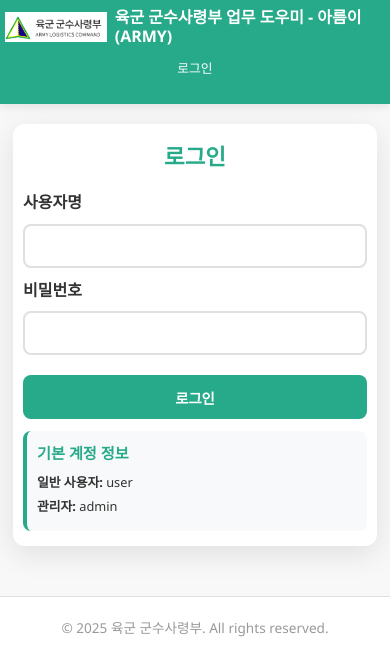
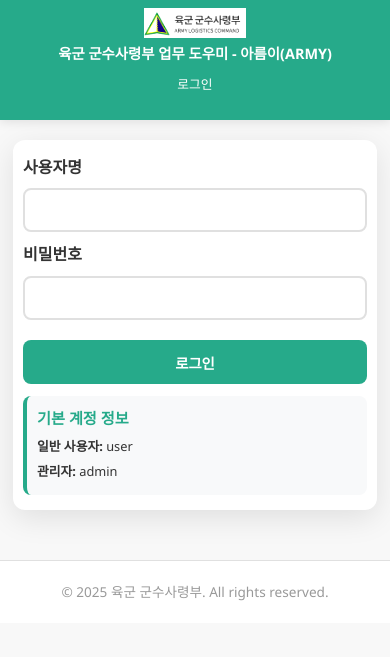
Before and after one commit to leeseungwon1/chatbot, a Flask app: page /login in a window 390 px wide. Shown: the top 657 px of the page. Run offline with Flask 3, Linux system fonts and the light colour scheme.

Commit message:
모바일 최적화를 위한 CSS 및 HTML 수정: 데스크톱과 모바일 전용 요소 추가, 레이아웃 및 스타일 조정으로 다양한 화면 크기에 맞춘 사용자 경험 개선.

```diff
--- a/static/css/style.css
+++ b/static/css/style.css
@@ -789,6 +808,8 @@ footer {
         margin-left: 0;
         gap: 8px;
         justify-content: center;
+        flex-direction: column;
+        text-align: center;
     }
 
     .logo-img {
@@ -796,8 +817,10 @@ footer {
     }
 
     .logo h1 {
-        font-size: 1.1em;
-        line-height: 1.2;
+        font-size: 1em;
+        line-height: 1.1;
+        margin: 0;
+        text-align: center;
     }
 
     .nav-links {
@@ -897,8 +927,11 @@ footer {
     }
 
     .login-box h2 {
-        font-size: 1.6em;
-        margin-bottom: 20px;
+        display: none; /* 모바일에서 로그인 제목 숨김 */
+    }
+
+    .login-form {
+        margin-top: 0;
     }
 
     .form-group {
@@ -1124,12 +1157,19 @@ footer {
         gap: 6px;
     }
 
+    .logo {
+        flex-direction: column;
+        text-align: center;
+    }
+
     .logo-img {
         height: 30px;
     }
 
     .logo h1 {
-        font-size: 1em;
+        font-size: 0.9em;
+        margin: 0;
+        text-align: center;
     }
 
     .nav-link {
@@ -1148,8 +1188,11 @@ footer {
     }
 
     .login-box h2 {
-        font-size: 1.4em;
-        margin-bottom: 15px;
+        display: none; /* 모바일에서 로그인 제목 숨김 */
+    }
+
+    .login-form {
+        margin-top: 0;
     }
 
     .form-group {
--- a/templates/base.html
+++ b/templates/base.html
@@ -16,7 +16,7 @@
                 </div>
                 <div class="nav-links">
                     {% if session.authenticated %}
-                        <span class="user-info">{{ session.username }} ({{ session.role }})</span>
+                        <span class="user-info desktop-only">{{ session.username }} ({{ session.role }})</span>
                         {% if session.role == 'admin' %}
                             <a href="{{ url_for('admin') }}" class="nav-link">관리자</a>
                             <a href="{{ url_for('index') }}" class="nav-link">챗봇으로 이동</a>
--- a/templates/index.html
+++ b/templates/index.html
@@ -6,10 +6,8 @@
 <div class="container">
     <div class="hero-section">
         <div class="hero-content">
-            <h2>육군 군수사령부 업무 도우미에 오신 것을 환영합니다</h2>
-            <p>아름이(ARMY)가 문서 기반 질의응답을 통해 업무를 도와드립니다.</p>
             {% if session.username %}
-            <p class="user-info">환영합니다, <strong>{{ session.username }}</strong>님! ({{ session.role }})</p>
+            <p class="user-info">환영합니다, <strong>{{ session.username }}</strong>님!</p>
             {% endif %}
         </div>
     </div>
```
Also changed, not shown: other parts of static/css/style.css (+44 -11 lines).
